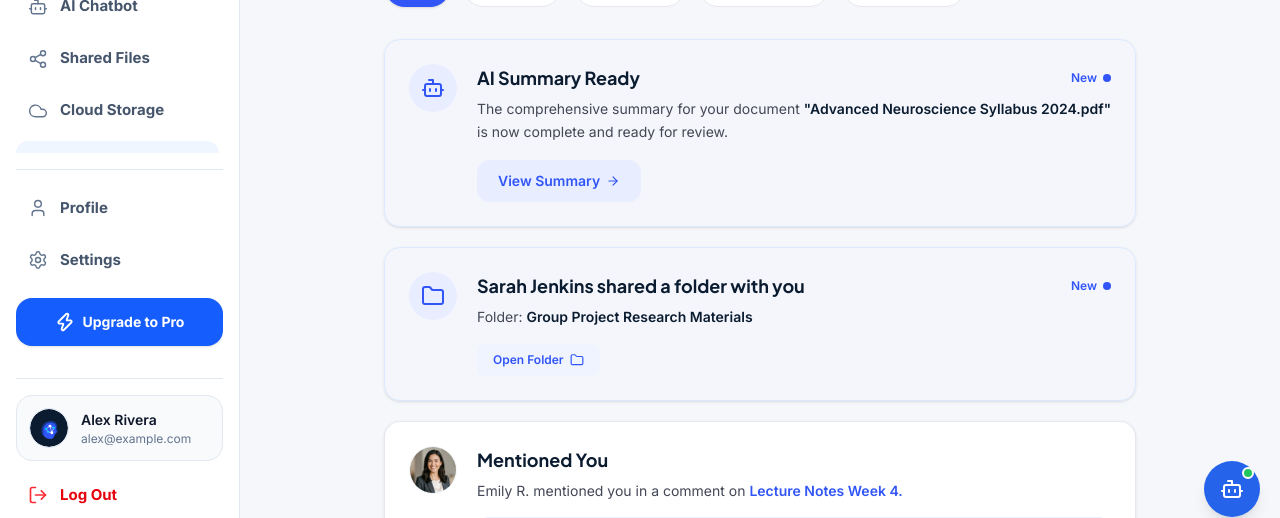
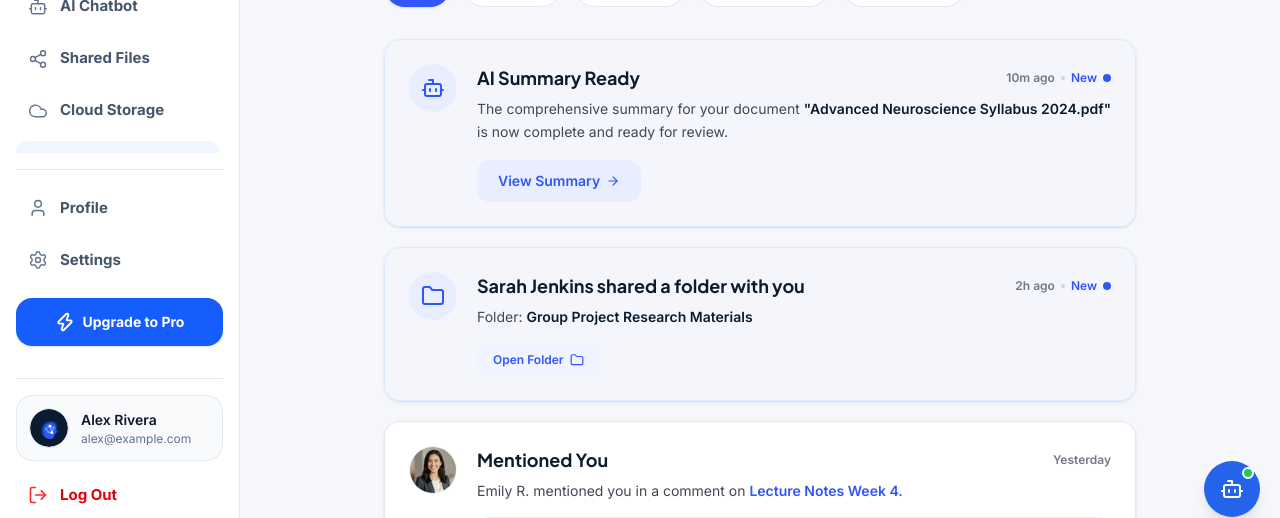
Before and after one commit to huynhduybinh24/SWP391_AIStudyHub, a React (Vite) app in the folder FrontEnd/: page /dashboard/notifications in a window 1280 px wide. Shown: the part 263-781 px from the top of the page. Built offline with nearby package versions, Linux system fonts and the light colour scheme; the HTML template or start-up script is replaced by a standard one.

Commit message:
refactor: make description field optional

```diff
--- a/FrontEnd/src/features/notifications/pages/NotificationsPage.tsx
+++ b/FrontEnd/src/features/notifications/pages/NotificationsPage.tsx
@@ -323,9 +323,11 @@ function NotificationCard({
       <div className="flex-grow min-w-0">
         <div className="flex items-center justify-between mb-1.5">
           <h2 className="text-lg font-bold text-[#0b1c30] dark:text-slate-100">{finalTitle}</h2>
-          <div className="flex items-center gap-1.5 text-xs font-semibold">
+          <div className="flex items-center gap-1.5 text-xs font-semibold text-[#737686] dark:text-slate-400">
+            <span>{formatTime(time)}</span>
             {!isRead && (
               <>
+                <span className="w-1 h-1 rounded-full bg-slate-300 dark:bg-slate-600" />
                 <span className="text-[#3155F6] dark:text-blue-400">
                   {language === 'vi' ? 'Mới' : language === 'ja' ? '新規' : language === 'ko' ? '새로운' : 'New'}
                 </span>
--- a/FrontEnd/src/features/study-plans/pages/CreateStudyPlanModal.tsx
+++ b/FrontEnd/src/features/study-plans/pages/CreateStudyPlanModal.tsx
@@ -19,7 +19,7 @@ import { Language } from '@/locales'
 type StudyPlanFormValues = {
   title:       string
   subject:     string
-  description: string
+  description?: string
   startDate:   string
   endDate:     string
   priority:    'Low' | 'Medium' | 'High'
```
